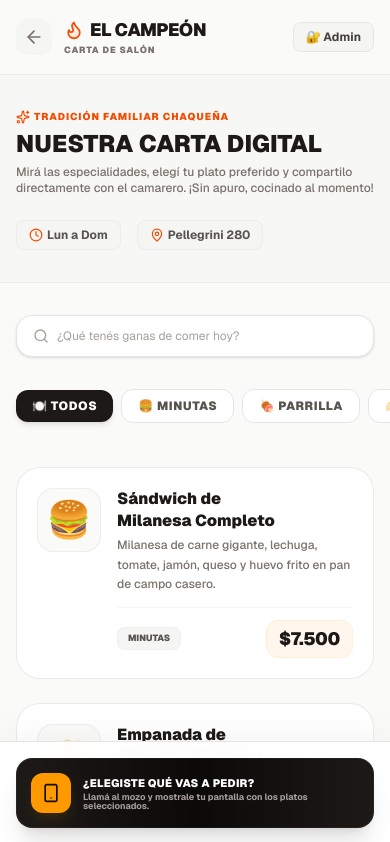
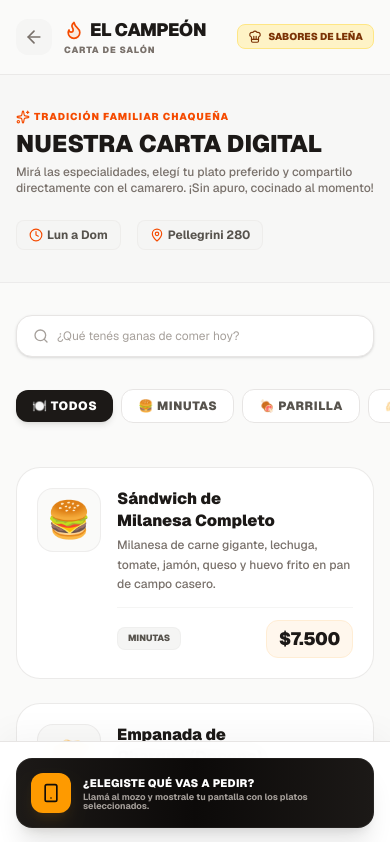
Before and after one commit to SantiCabrera19/resistencia-pwas, a Next.js app: page /demos/gastronomia/menu in a window 390 px wide. Shown: the top 842 px of the page. Built offline with nearby package versions, Linux system fonts and the light colour scheme.

Commit message:
fix(security): remove visible admin dashboard links from client views

```diff
--- a/src/app/demos/gastronomia/menu/page.tsx
+++ b/src/app/demos/gastronomia/menu/page.tsx
@@ -56,15 +56,9 @@ export default function GastronomiaMenuPage() {
           </div>
 
           <div className="flex items-center gap-2">
-            <span className="hidden sm:inline-flex items-center gap-1.5 px-2.5 py-1 bg-amber-100 border border-amber-200 text-amber-900 text-[10px] font-black uppercase rounded-lg">
+            <span className="inline-flex items-center gap-1.5 px-2.5 py-1 bg-amber-100 border border-amber-200 text-amber-900 text-[10px] font-black uppercase rounded-lg">
               <ChefHat className="h-3.5 w-3.5" /> Sabores de leña
             </span>
-            <Link
-              href="/demos/gastronomia/admin"
-              className="px-3 py-1.5 bg-stone-100 hover:bg-stone-200 text-stone-700 font-bold rounded-lg text-xs transition-colors border border-stone-200"
-            >
-              🔐 Admin
-            </Link>
           </div>
         </div>
       </header>
--- a/src/app/demos/gastronomia/page.tsx
+++ b/src/app/demos/gastronomia/page.tsx
@@ -47,12 +47,6 @@ export default function GastronomiaLandingPage() {
           </div>
 
           <div className="flex items-center gap-3">
-            <Link
-              href="/demos/gastronomia/admin"
-              className="hidden sm:inline-flex items-center text-xs font-bold text-stone-400 hover:text-amber-500 transition-colors border border-stone-800 hover:border-amber-500/30 px-3 py-1.5 rounded-lg"
-            >
-              🔐 Admin Panel
-            </Link>
             <Link
               href="/demos/gastronomia/menu"
               className="px-4 py-2 bg-amber-500 hover:bg-amber-400 text-stone-950 font-black rounded-xl text-xs uppercase tracking-wider transition-all active:scale-95 flex items-center gap-1.5 shadow-lg shadow-amber-500/10"
@@ -162,10 +156,6 @@ export default function GastronomiaLandingPage() {
             <Link href="/" className="font-bold text-amber-500 hover:text-amber-400 transition-colors">
               ← Volver a Santi Soluciones
             </Link>
-            <span className="text-stone-850">|</span>
-            <Link href="/demos/gastronomia/admin" className="font-bold text-stone-400 hover:text-white transition-colors">
-              🔐 Panel Interno
-            </Link>
           </div>
         </div>
       </footer>
--- a/src/app/demos/gimnasio/page.tsx
+++ b/src/app/demos/gimnasio/page.tsx
@@ -350,13 +350,6 @@ export default function GimnasioPage() {
             </div>
           </div>
           <div className="flex items-center gap-2">
-            <Link
-              href="/demos/gimnasio/admin"
-              className="p-1.5 hover:bg-slate-100 dark:hover:bg-slate-800 text-blue-600 dark:text-blue-400 rounded-lg transition-all active:scale-95"
-              title="Panel Coach"
-            >
-              <Users className="h-4 w-4" />
-            </Link>
             <ThemeToggle />
           </div>
         </div>
```
Also changed, not shown: 1 other file (tests, documents, lock files or other folders).
